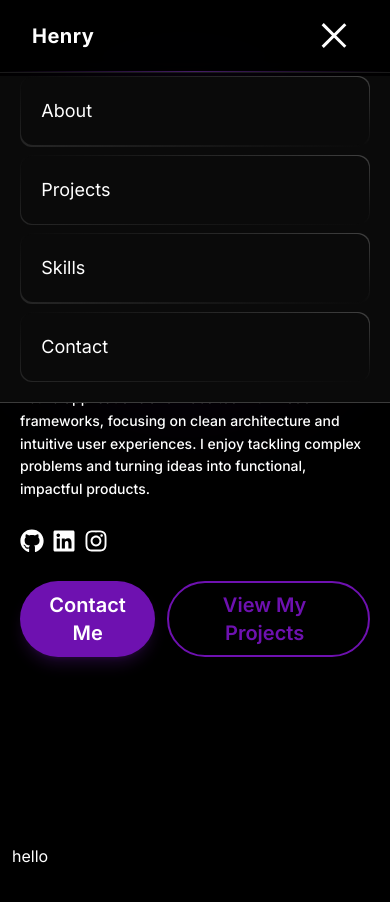
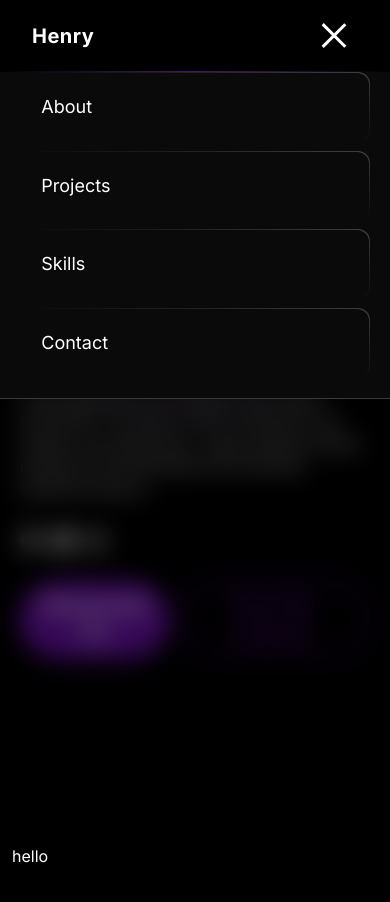
Before and after one commit to HenryPhan05/portfolio, a Next.js app: page / in a window 390 px wide. Both pictures are taken after a click on the button 334 px from the left and 36 px from the top of the page. Shown: the top 902 px of the page. Built offline with nearby package versions, Linux system fonts and the light colour scheme.

Commit message:
completed hamburger Menu and added blur bg when open it

```diff
--- a/app/page.tsx
+++ b/app/page.tsx
@@ -1,7 +1,11 @@
+"use client"
+import { useState } from "react";
 import NavBar from "@/components/NavBar";
 import Hero from "./pages/Hero";
 import About from "./pages/About";
+import { AnimatePresence, motion } from "motion/react";
 export default function Home() {
+  const[menuOpen, setMenuOpen] = useState(false)
   return (
     <div
       className="min-h-screen text-white
@@ -14,8 +18,18 @@ export default function Home() {
         <div className="absolute bottom-20 right-10 w-72 h-72 bg-cyan-500/10 blur-3xl rounded-full"></div>
       </div>
 
-      <NavBar />
-
+      <NavBar isOpen={menuOpen} setOpen ={setMenuOpen}/>
+      <AnimatePresence>
+        {menuOpen && (
+          <motion.div
+            initial={{ opacity: 0 }}
+            animate={{ opacity: 1 }}
+            exit={{ opacity: 0 }}
+            onClick={() => setMenuOpen(false)}
+            className="fixed inset-0 z-40 bg-black/50 backdrop-blur-md"
+          />
+        )}
+      </AnimatePresence>
       <main className="relative
       pt-0 px-3
       lg:pt-28 lg:px-10
--- a/app/pages/Hero.tsx
+++ b/app/pages/Hero.tsx
@@ -126,7 +126,7 @@
       shadow-lg shadow-purple-900/30
       "
       >
-      Contact Me
+      DownLoad CV
       </motion.button>
       <motion.button
         initial={{ opacity: 0, y: -20 }}
--- a/components/Hamburger.tsx
+++ b/components/Hamburger.tsx
@@ -1,35 +1,105 @@
-import { useRef, useState } from "react";
+import { useRef, useState , useEffect} from "react";
 import { navLinks } from "@/app/constants";
-import { AnimatePresence, motion } from "motion/react";
+import { AnimatePresence, motion , useScroll,useMotionValueEvent,} from "motion/react";
+import {
+} from "motion/react";
 import { Spin as HamburgerMenu } from 'hamburger-react'
 import Link from "next/link";
-const Hamburger=()=>{
-  const [isOpen, setOpen] = useState(false);
-  const [isClose, setClose] = useState<boolean>(false)
-  const ref = useRef(null);
+import { delay } from "motion";
+type HamburgerProps = {
+  isHidden: boolean;
+  isOpen: boolean;
+  setOpen:React.Dispatch<React.SetStateAction<boolean>>;
+};
 
+const Hamburger=({isHidden, isOpen, setOpen} :HamburgerProps)=>{
+  const {scrollY} = useScroll();
+    useMotionValueEvent(scrollY, "change", (latest) => {
+    const prev = scrollY.getPrevious() || 0;
+
+    if (latest > prev && latest > 100 ) {
+      setTimeout(() =>{
+         setOpen(false);
+      }, 300)
+     // scroll down
+    }
+  });
   return(
-    <div className="flex lg:hidden text-2xl md:text-3xl">
+    <motion.div
+     className="flex lg:hidden text-2xl md:text-3xl">
       <HamburgerMenu toggled={isOpen} toggle={setOpen}/>
+      <AnimatePresence>
       {isOpen &&(
-        <div className="fixed left-0 shadow-4xl right-0 top-19 p-5 pt-0 bg-neutral-950 border-b border-b-white/20">
+        <>
+        {/**overlay */}
+        {/* <motion.div
+        initial={{opacity:0}}
+        animate={{opacity:1}}
+        exit={{opacity:0}}
+        onClick={() => setOpen(false)}
+        className="fixed inset-0 z-40
+        bg-black/50
+        backdrop-blur-sm"
+        /> */}
+    {/**menu */}
+        <motion.div
+        initial={{opacity:0, y:-20}}
+         animate={{opacity:isHidden?0:1, y:0,
+          transition:{
+            duration:1,
+          }
+         }}
+          exit={{opacity:0, y:-20}}
+        transition={{duration:0.2}}
+        className="fixed left-0 shadow-4xl right-0
+        top-18
+        p-5 pt-0 bg-neutral-950 border-b border-b-white/20">
           <ul className="grid gap-2">
             {navLinks.map((item,index)=>{
               return(
-                <li key={item.id}
-                className="w-full p-[0.08rem] rounded-xl bg-gradient-to-tr from-neutral-800 via-neutral-950 to-neutral-700">
+                <motion.li key={item.id}
+                initial={{opacity:0, y:index*20}}
+                animate={{opacity:isHidden? 0:1, y:isHidden?index*-20:0,
+                  transition:{
+                    duration:0.4,
+                    delay: index*0.1,
+                  }
+                }}
+                exit={{opacity:0, y:20}}
+                transition={{duration:0.5, delay:index*0.1, ease:"backOut"}}
+                whileHover={{
+                  scale: 1.02,
+                  y:-3,
+                  transition: {
+                  type: "spring",
+                  stiffness: 500,
+                  damping: 18,
+                  },
+                }}
+                whileTap={{
+                  scale:0.98,
+                  transition:{
+                    duration:0.2,
+                    ease:'easeIn',
+                  }
+                }}
+                className="w-full p-[0.08rem] rounded-xl
+                bg-linear-to-tr from-neutral-80
+                hover:bg-linear-to-tr hover:from-purple-900 via-neutral-950 to-neutral-700 hover:text-purple-700">
                   <Link
                   href={item.href}
                   className="flex items-center justify-between w-full p-5 rounded-xl bg-neutral-950">
                       <span className="flex gap-1 text-lg">{item.name}</span>
                   </Link>
-                </li>
+                </motion.li>
               )
             })}
           </ul>
-        </div>
+        </motion.div>
+        </>
       )}
-    </div>
+      </AnimatePresence>
+    </motion.div>
   )
 }
 export default Hamburger;
--- a/components/NavBar.tsx
+++ b/components/NavBar.tsx
@@ -1,5 +1,5 @@
 "use client";
-import { GiHamburgerMenu } from "react-icons/gi";
+
 import Hamburger from "./Hamburger";
 import { navLinks } from "@/app/constants";
 import {
@@ -8,8 +8,11 @@ import {
   useMotionValueEvent,
 } from "motion/react";
 import { useState } from "react";
-
-const NavBar = () => {
+type Props={
+  isOpen: boolean;
+  setOpen: React.Dispatch<React.SetStateAction<boolean>>;
+}
+const NavBar = ({isOpen, setOpen}: Props) => {
   const { scrollY } = useScroll();
   const [hidden, setHidden] = useState(false);
 
@@ -59,7 +62,7 @@ const NavBar = () => {
         transition={{duration:0.5, ease:"backOut"}}
         >
 
-           <Hamburger />
+           <Hamburger isHidden={hidden} isOpen={isOpen} setOpen={setOpen} />
         </motion.div>
         {/* Navigation desktop */}
         <div className=" gap-10 hidden lg:flex ">
```
